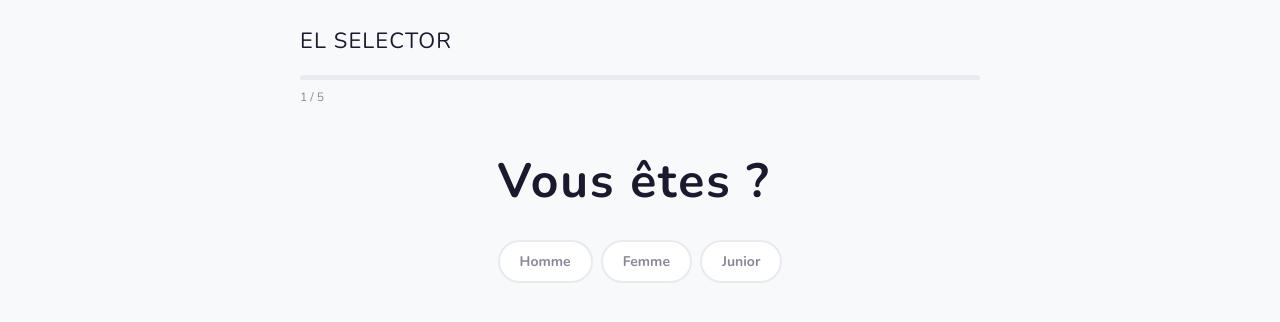
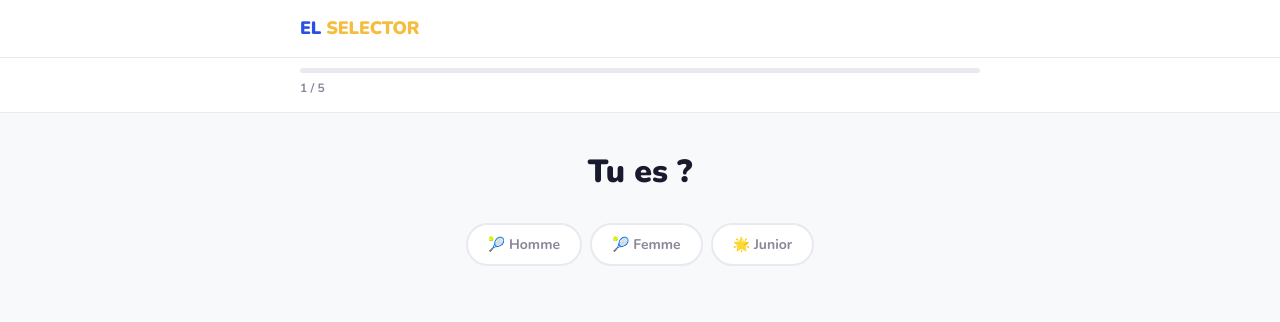
Before and after one commit to sebdenice-oom/el-selector, a Next.js app: page / in a window 1280 px wide. Shown: the top 322 px of the page. Built offline with nearby package versions, Linux system fonts and the light colour scheme.

Commit message:
Update page.jsx

```diff
--- a/app/page.jsx
+++ b/app/page.jsx
@@ -5,57 +5,53 @@ import { useRouter } from 'next/navigation'
 const ETAPES = [
   {
     id: 'genre',
-    titre: 'Vous êtes ?',
+    titre: 'Tu es ?',
     type: 'chips',
     options: [
-      { value: 'Homme', label: 'Homme' },
-      { value: 'Femme', label: 'Femme' },
-      { value: 'Junior', label: 'Junior' },
+      { value: 'Homme', label: '🎾 Homme' },
+      { value: 'Femme', label: '🎾 Femme' },
+      { value: 'Junior', label: '🌟 Junior' },
     ],
   },
   {
     id: 'niveau',
-    titre: 'Votre niveau de jeu',
-    type: 'chips',
+    titre: 'Quel est ton niveau de jeu ?',
+    type: 'level_cards',
     options: [
-      { value: 'debutant', label: 'Débutant' },
-      { value: 'intermediaire', label: 'Intermédiaire' },
-      { value: 'avance', label: 'Avancé' },
-      { value: 'competition', label: 'Compétition' },
+      { value: 'debutant',      label: 'Débutant',       icon: '🎾' },
+      { value: 'intermediaire', label: 'Intermédiaire',  icon: '🏆' },
+      { value: 'avance',        label: 'Avancé',         icon: '⚡' },
+      { value: 'competition',   label: 'Compétition',    icon: '🥇' },
     ],
   },
   {
     id: 'budget',
-    titre: 'Votre budget maximum',
+    titre: 'Ton budget maximum',
     type: 'slider',
-    min: 50,
-    max: 350,
-    step: 10,
-    default: 150,
+    min: 50, max: 350, step: 10, default: 150,
   },
   {
     id: 'sensation',
-    titre: 'Vos critères importants',
-    sous_titre: 'Choisissez jusqu\'à 3 sensations par ordre d\'importance',
+    titre: 'Tes critères importants',
+    sous_titre: 'Choisis jusqu\'à 3 sensations par ordre d\'importance',
     type: 'ranked_chips',
     options: [
-      { value: 'puissance', label: '⚡ Puissance' },
+      { value: 'puissance',   label: '⚡ Puissance' },
       { value: 'maniabilite', label: '🏃 Maniabilité' },
-      { value: 'controle', label: '🎯 Contrôle' },
-      { value: 'confort', label: '🛡️ Confort' },
-      { value: 'spin', label: '🌀 Spin' },
+      { value: 'controle',    label: '🎯 Contrôle' },
+      { value: 'confort',     label: '🛡️ Confort' },
+      { value: 'spin',        label: '🌀 Spin' },
     ],
   },
   {
     id: 'email',
-    titre: 'Recevoir vos recommandations',
-    sous_titre: 'Optionnel — pour recevoir votre TOP 3 par email',
+    titre: 'Reçois tes recommandations',
+    sous_titre: 'Optionnel — reçois ton TOP 3 par email',
     type: 'email',
   },
 ]
 
 const RANG_LABEL = ['1er', '2e', '3e']
-const RANG_COLOR = ['#00E87A', '#4AB4FF', '#BA7517']
 
 export default function QuizPage() {
   const router = useRouter()
@@ -74,17 +70,13 @@ export default function QuizPage() {
   function toggleSensation(valeur) {
     setReponses(prev => {
       const current = prev.sensation || []
-      if (current.includes(valeur)) {
-        return { ...prev, sensation: current.filter(v => v !== valeur) }
-      }
+      if (current.includes(valeur)) return { ...prev, sensation: current.filter(v => v !== valeur) }
       if (current.length >= 3) return prev
       return { ...prev, sensation: [...current, valeur] }
     })
   }
 
-  function valeurActuelle() {
-    return reponses[etapeActuelle.id]
-  }
+  function valeurActuelle() { return reponses[etapeActuelle.id] }
 
   function peutContinuer() {
     if (etapeActuelle.type === 'email') return true
@@ -93,10 +85,7 @@ export default function QuizPage() {
   }
 
   async function suivant() {
-    if (etape < ETAPES.length - 1) {
-      setEtape(e => e + 1)
-      return
-    }
+    if (etape < ETAPES.length - 1) { setEtape(e => e + 1); return }
     await soumettre()
   }
 
@@ -104,12 +93,7 @@ export default function QuizPage() {
     setLoading(true)
     setErreur('')
     try {
-      const quiz = {
-        genre: reponses.genre,
-        niveau: reponses.niveau,
-        budget: reponses.budget,
-        sensation: reponses.sensation,
-      }
+      const quiz = { genre: reponses.genre, niveau: reponses.niveau, budget: reponses.budget, sensation: reponses.sensation }
       const res = await fetch('/api/score', {
         method: 'POST',
         headers: { 'Content-Type': 'application/json' },
@@ -128,80 +112,130 @@ export default function QuizPage() {
 
   if (loading) {
     return (
-      <main style={{ minHeight: '100vh', display: 'flex', alignItems: 'center', justifyContent: 'center' }}>
+      <main style={{ minHeight: '100vh', display: 'flex', alignItems: 'center', justifyContent: 'center', background: 'var(--fond)' }}>
         <div style={{ textAlign: 'center' }}>
           <div className="spinner" style={{ margin: '0 auto 20px' }} />
-          <p style={{ color: 'var(--texte-muted)', fontFamily: 'var(--font-body)' }}>Analyse de votre profil…</p>
+          <p style={{ color: 'var(--texte-muted)', fontFamily: 'var(--font)', fontWeight: 700 }}>
+            Analyse de ton profil…
+          </p>
         </div>
       </main>
     )
   }
 
   return (
-    <main style={{ minHeight: '100vh', display: 'flex', flexDirection: 'column' }}>
-      <header style={{ padding: '24px 20px 0', maxWidth: 720, margin: '0 auto', width: '100%' }}>
-        <div style={{ marginBottom: 16 }}>
-          <span style={{ fontFamily: 'var(--font-display)', fontSize: 22, letterSpacing: '0.05em', color: 'var(--vert)' }}>
-            EL SELECTOR
+    <main style={{ minHeight: '100vh', display: 'flex', flexDirection: 'column', background: 'var(--fond)' }}>
+
+      {/* Header */}
+      <header style={{ background: 'var(--blanc)', borderBottom: '1px solid var(--bordure)', padding: '14px 20px' }}>
+        <div style={{ maxWidth: 680, margin: '0 auto' }}>
+          <span style={{ fontFamily: 'var(--font)', fontSize: 18, fontWeight: 900, color: 'var(--bleu)', letterSpacing: '-0.01em' }}>
+            EL <span style={{ color: 'var(--jaune)' }}>SELECTOR</span>
           </span>
-        </div>
-        <div className="progress-bar">
-          <div className="progress-fill" style={{ width: `${progression}%` }} />
-        </div>
-        <div style={{ display: 'flex', justifyContent: 'space-between', marginTop: 8 }}>
-          <span style={{ fontSize: 12, color: 'var(--texte-muted)' }}>{etape + 1} / {ETAPES.length}</span>
-          {etape > 0 && (
-            <button onClick={() => setEtape(e => e - 1)}
-              style={{ fontSize: 12, color: 'var(--texte-muted)', background: 'none', border: 'none', cursor: 'pointer' }}>
-              ← Retour
-            </button>
-          )}
         </div>
       </header>
 
-      <div className="container fade-up" style={{ flex: 1, paddingTop: 48, paddingBottom: 32 }} key={etape}>
-        <h1 style={{ fontFamily: 'var(--font-display)', fontSize: 'clamp(32px, 6vw, 48px)', letterSpacing: '0.04em', lineHeight: 1.1, marginBottom: etapeActuelle.sous_titre ? 8 : 32 }}>
+      {/* Progress */}
+      <div style={{ background: 'var(--blanc)', padding: '10px 20px 14px', borderBottom: '1px solid var(--bordure)' }}>
+        <div style={{ maxWidth: 680, margin: '0 auto' }}>
+          <div className="progress-bar"><div className="progress-fill" style={{ width: `${progression}%` }} /></div>
+          <div style={{ display: 'flex', justifyContent: 'space-between', alignItems: 'center', marginTop: 6 }}>
+            <span style={{ fontSize: 12, color: 'var(--texte-muted)', fontWeight: 700 }}>{etape + 1} / {ETAPES.length}</span>
+            {etape > 0 && (
+              <button onClick={() => setEtape(e => e - 1)}
+                style={{ fontSize: 13, color: 'var(--texte-muted)', background: 'none', border: 'none', cursor: 'pointer', fontFamily: 'var(--font)', fontWeight: 700 }}>
+                ← Retour
+              </button>
+            )}
+          </div>
+        </div>
+      </div>
+
+      {/* Question */}
+      <div className="container fade-up" style={{ flex: 1, paddingTop: 40, paddingBottom: 32 }} key={etape}>
+
+        <h1 style={{ fontFamily: 'var(--font)', fontSize: 'clamp(24px, 5vw, 32px)', fontWeight: 900, color: 'var(--texte)', textAlign: 'center', marginBottom: etapeActuelle.sous_titre ? 8 : 32, lineHeight: 1.2 }}>
           {etapeActuelle.titre}
         </h1>
+
         {etapeActuelle.sous_titre && (
-          <p style={{ color: 'var(--texte-muted)', marginBottom: 32, fontSize: 14 }}>{etapeActuelle.sous_titre}</p>
+          <p style={{ color: 'var(--texte-muted)', marginBottom: 28, fontSize: 14, textAlign: 'center', fontWeight: 600 }}>
+            {etapeActuelle.sous_titre}
+          </p>
         )}
 
+        {/* Chips (genre) */}
         {etapeActuelle.type === 'chips' && (
-          <div className="chip-group">
+          <div className="chip-group" style={{ justifyContent: 'center', marginBottom: 8 }}>
             {etapeActuelle.options.map(opt => (
               <button key={opt.value}
                 className={`chip ${valeurActuelle() === opt.value ? 'active' : ''}`}
-                onClick={() => {
-                  selectionner(opt.value)
-                  setTimeout(() => setEtape(e => Math.min(e + 1, ETAPES.length - 1)), 200)
-                }}>
+                onClick={() => { selectionner(opt.value); setTimeout(() => setEtape(e => Math.min(e + 1, ETAPES.length - 1)), 200) }}>
                 {opt.label}
               </button>
             ))}
           </div>
         )}
 
+        {/* Level cards */}
+        {etapeActuelle.type === 'level_cards' && (
+          <div className="level-grid">
+            {etapeActuelle.options.map(opt => (
+              <button key={opt.value}
+                className={`level-card ${valeurActuelle() === opt.value ? 'active' : ''}`}
+                onClick={() => { selectionner(opt.value); setTimeout(() => setEtape(e => Math.min(e + 1, ETAPES.length - 1)), 200) }}>
+                <div className="level-card-icon">{opt.icon}</div>
+                <div className="level-card-label">{opt.label}</div>
+              </button>
+            ))}
+          </div>
+        )}
+
+        {/* Slider budget */}
+        {etapeActuelle.type === 'slider' && (
+          <div>
+            <div style={{ textAlign: 'center', marginBottom: 28 }}>
+              <span style={{ fontFamily: 'var(--font)', fontSize: 56, fontWeight: 900, color: 'var(--bleu)' }}>
+                {reponses.budget}€
+              </span>
+            </div>
+            <input type="range" min={etapeActuelle.min} max={etapeActuelle.max} step={etapeActuelle.step}
+              value={reponses.budget} onChange={e => selectionner(parseInt(e.target.value))} />
+            <div style={{ display: 'flex', justifyContent: 'space-between', marginTop: 10, marginBottom: 28 }}>
+              <span style={{ fontSize: 12, color: 'var(--texte-muted)', fontWeight: 700 }}>{etapeActuelle.min}€</span>
+              <span style={{ fontSize: 12, color: 'var(--texte-muted)', fontWeight: 700 }}>{etapeActuelle.max}€</span>
+            </div>
+          </div>
+        )}
+
+        {/* Ranked chips */}
         {etapeActuelle.type === 'ranked_chips' && (
           <div>
-            <div className="chip-group" style={{ marginBottom: 20 }}>
+            <div className="chip-group" style={{ justifyContent: 'center', marginBottom: 20 }}>
               {etapeActuelle.options.map(opt => {
                 const rang = (reponses.sensation || []).indexOf(opt.value)
                 const selected = rang !== -1
                 const disabled = !selected && (reponses.sensation || []).length >= 3
                 return (
                   <button key={opt.value}
-                    className={`chip ${selected ? 'active' : ''}`}
                     disabled={disabled}
                     onClick={() => toggleSensation(opt.value)}
-                    style={{ opacity: disabled ? 0.4 : 1, position: 'relative', paddingLeft: selected ? 36 : 18 }}>
+                    style={{
+                      padding: '10px 20px', paddingLeft: selected ? 12 : 20,
+                      borderRadius: 100, border: `2px solid ${selected ? 'var(--bleu)' : 'var(--bordure)'}`,
+                      background: selected ? 'var(--bleu)' : 'var(--blanc)',
+                      color: selected ? '#fff' : 'var(--texte-muted)',
+                      fontFamily: 'var(--font)', fontSize: 14, fontWeight: 700,
+                      cursor: disabled ? 'not-allowed' : 'pointer',
+                      opacity: disabled ? 0.4 : 1,
+                      display: 'flex', alignItems: 'center', gap: 7,
+                      transition: 'all .15s',
+                    }}>
                     {selected && (
                       <span style={{
-                        position: 'absolute', left: 10, top: '50%', transform: 'translateY(-50%)',
-                        width: 18, height: 18, borderRadius: '50%',
-                        background: RANG_COLOR[rang],
-                        color: '#000', fontSize: 10, fontWeight: 700,
-                        display: 'flex', alignItems: 'center', justifyContent: 'center',
+                        width: 18, height: 18, borderRadius: '50%', background: 'var(--jaune)',
+                        color: '#1A1A2E', fontSize: 10, fontWeight: 900,
+                        display: 'inline-flex', alignItems: 'center', justifyContent: 'center', flexShrink: 0,
                       }}>
                         {rang + 1}
                       </span>
@@ -211,16 +245,17 @@ export default function QuizPage() {
                 )
               })}
             </div>
+
             {(reponses.sensation || []).length > 0 && (
-              <div style={{ marginBottom: 20 }}>
+              <div style={{ background: 'var(--blanc)', border: '1px solid var(--bordure)', borderRadius: 12, padding: '12px 16px', marginBottom: 24 }}>
                 {(reponses.sensation || []).map((s, i) => {
                   const opt = etapeActuelle.options.find(o => o.value === s)
                   return (
-                    <div key={s} style={{ display: 'flex', alignItems: 'center', gap: 10, marginBottom: 8 }}>
-                      <span style={{ fontSize: 11, color: 'var(--texte-muted)', width: 28 }}>{RANG_LABEL[i]}</span>
-                      <span style={{ fontSize: 13, color: 'var(--blanc)', fontWeight: 500 }}>{opt?.label}</span>
+                    <div key={s} style={{ display: 'flex', alignItems: 'center', gap: 10, paddingBottom: i < reponses.sensation.length - 1 ? 10 : 0, marginBottom: i < reponses.sensation.length - 1 ? 10 : 0, borderBottom: i < reponses.sensation.length - 1 ? '1px solid var(--bordure)' : 'none' }}>
+                      <span style={{ fontSize: 11, color: 'var(--texte-muted)', fontWeight: 800, width: 28 }}>{RANG_LABEL[i]}</span>
+                      <span style={{ fontSize: 14, fontWeight: 700, color: 'var(--texte)', flex: 1 }}>{opt?.label}</span>
                       <button onClick={() => toggleSensation(s)}
-                        style={{ fontSize: 11, color: 'var(--texte-muted)', background: 'none', border: 'none', cursor: 'pointer', marginLeft: 'auto' }}>
+                        style={{ fontSize: 12, color: 'var(--texte-muted)', background: 'none', border: 'none', cursor: 'pointer', fontFamily: 'var(--font)' }}>
                         ✕
                       </button>
                     </div>
@@ -231,39 +266,23 @@ export default function QuizPage() {
           </div>
         )}
 
-        {etapeActuelle.type === 'slider' && (
-          <div>
-            <div style={{ textAlign: 'center', marginBottom: 32 }}>
-              <span style={{ fontFamily: 'var(--font-display)', fontSize: 64, color: 'var(--vert)' }}>
-                {reponses.budget}€
-              </span>
-            </div>
-            <div className="slider-wrap">
-              <input type="range" min={etapeActuelle.min} max={etapeActuelle.max} step={etapeActuelle.step}
-                value={reponses.budget} onChange={e => selectionner(parseInt(e.target.value))} />
-              <div style={{ display: 'flex', justifyContent: 'space-between', marginTop: 8 }}>
-                <span style={{ fontSize: 12, color: 'var(--texte-muted)' }}>{etapeActuelle.min}€</span>
-                <span style={{ fontSize: 12, color: 'var(--texte-muted)' }}>{etapeActuelle.max}€</span>
-              </div>
-            </div>
-          </div>
-        )}
-
+        {/* Email */}
         {etapeActuelle.type === 'email' && (
           <div>
-            <input type="email" placeholder="votre@email.com"
+            <input type="email" placeholder="ton@email.com"
               value={reponses.email || ''}
               onChange={e => selectionner(e.target.value)}
-              style={{ width: '100%', padding: '16px', background: 'var(--gris)', border: '1.5px solid var(--gris-light)', borderRadius: 'var(--radius-sm)', color: 'var(--blanc)', fontFamily: 'var(--font-body)', fontSize: 16, outline: 'none' }} />
-            <p style={{ fontSize: 12, color: 'var(--texte-muted)', marginTop: 12 }}>
-              🔒 Vos données sont traitées conformément au RGPD. Pas de spam.
+              style={{ width: '100%', padding: '16px', background: 'var(--blanc)', border: '2px solid var(--bordure)', borderRadius: 12, color: 'var(--texte)', fontFamily: 'var(--font)', fontSize: 15, fontWeight: 600, outline: 'none', marginBottom: 12 }} />
+            <p style={{ fontSize: 12, color: 'var(--texte-muted)', fontWeight: 600, textAlign: 'center' }}>
+              🔒 Données traitées conformément au RGPD. Aucun spam.
             </p>
           </div>
         )}
 
-        {erreur && <p style={{ color: '#FF6B6B', fontSize: 14, marginTop: 16 }}>{erreur}</p>}
+        {erreur && <p style={{ color: '#D32F2F', fontSize: 14, marginTop: 12, textAlign: 'center', fontWeight: 700 }}>{erreur}</p>}
       </div>
 
+      {/* CTA */}
       <div className="container" style={{ paddingBottom: 40 }}>
         {(etapeActuelle.type === 'slider' || etapeActuelle.type === 'email' || etapeActuelle.type === 'ranked_chips') && (
           <button className="btn btn-primary" onClick={suivant} disabled={!peutContinuer()}>
```
